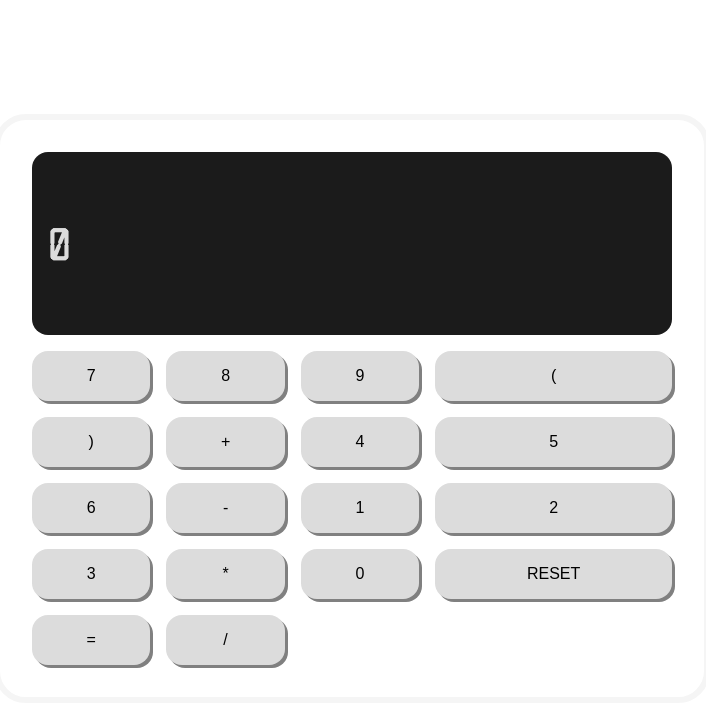
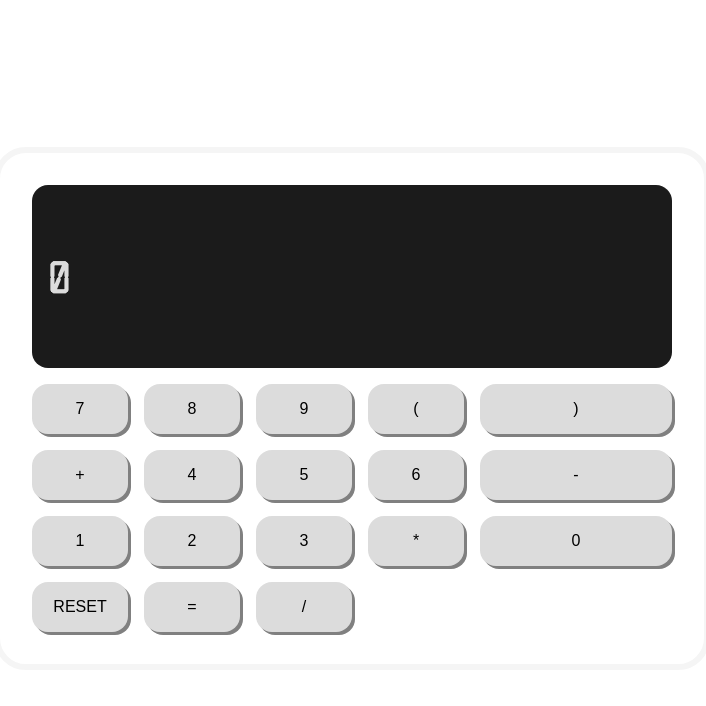
Before and after one commit to alcalde95/challenges_personal, a React (Vite) app: page / in a window 1280 px wide. Shown: the top 706 px of the page, without its empty margins (288-994 px from the left). Built offline with nearby package versions, Linux system fonts and the light colour scheme.

Commit message:
añadido ( y )

```diff
--- a/src/components/Body/styles.module.css
+++ b/src/components/Body/styles.module.css
@@ -27,7 +27,7 @@
 #btnsContainer {
     margin-top: 1rem;
     display: grid;
-    grid-template-columns: 1fr 1fr 1fr 2fr;
+    grid-template-columns: 1fr 1fr 1fr 1fr 2fr;
     grid-template-rows: 1fr 1fr 1fr 1fr;
     gap: 1rem 1rem;
     grid-template-areas:
```
